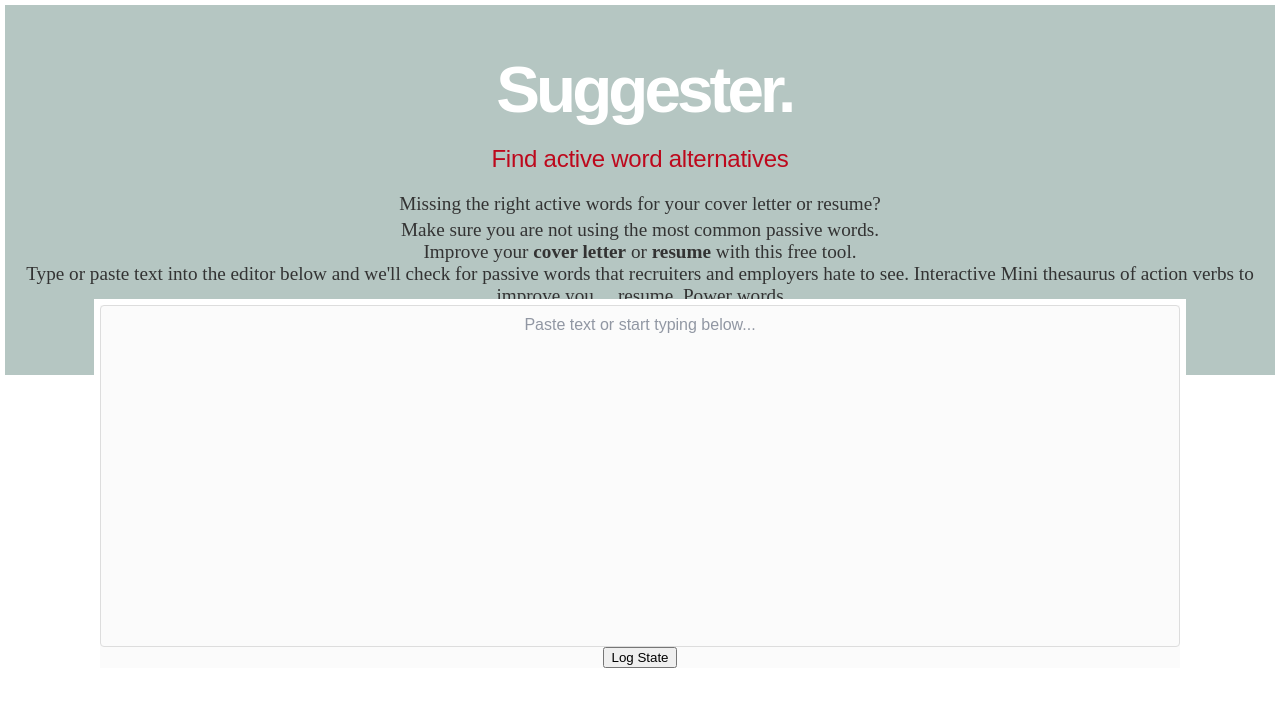
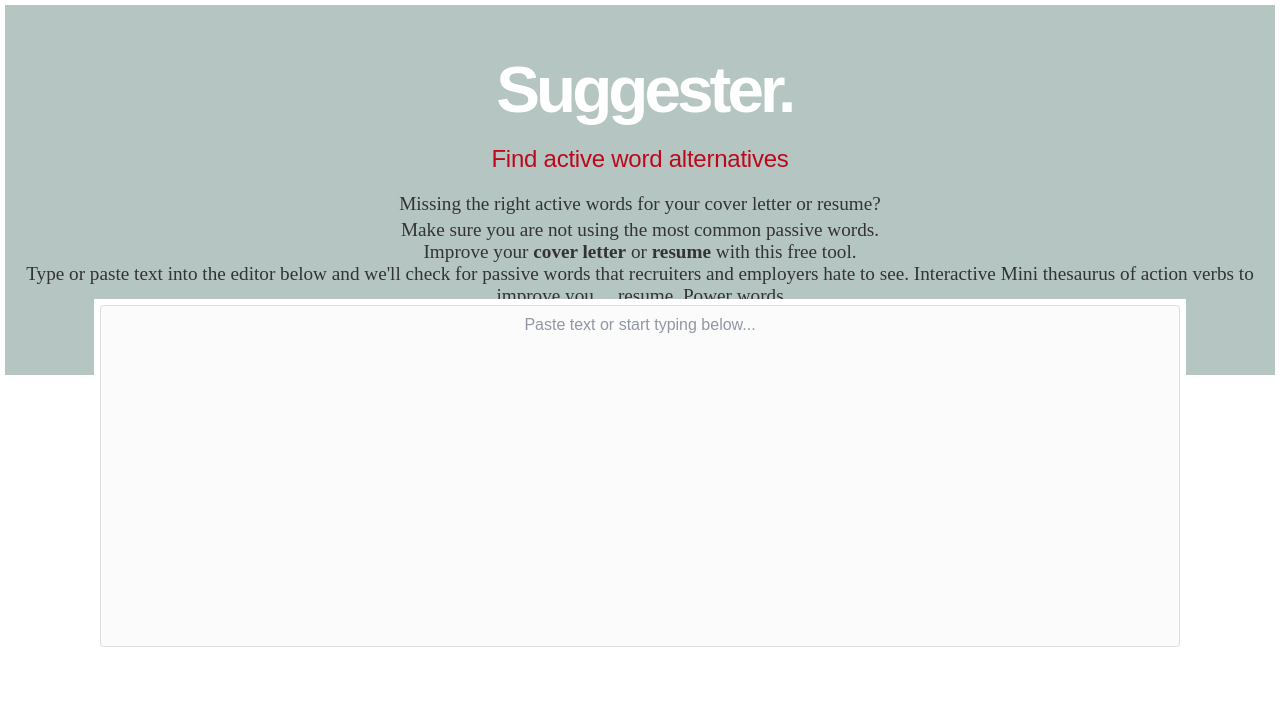
Before and after one commit to pagetribe/wordsmith, a React (Create React App) app: page / in a window 1280 px wide. Shown: the top 706 px of the page. Built offline with nearby package versions, Linux system fonts and the light colour scheme.

Commit message:
remove log button

```diff
--- a/src/components/TextEditor.js
+++ b/src/components/TextEditor.js
@@ -164,14 +164,6 @@ export default class TextEditor extends React.Component {
               onClick={this.handleSynonymClick}
             />
         }
-
-
-        <input
-          onClick={this.logState}
-          // style={styles.button}
-          type="button"
-          value="Log State"
-        />
       </div>
     );
   }
```
